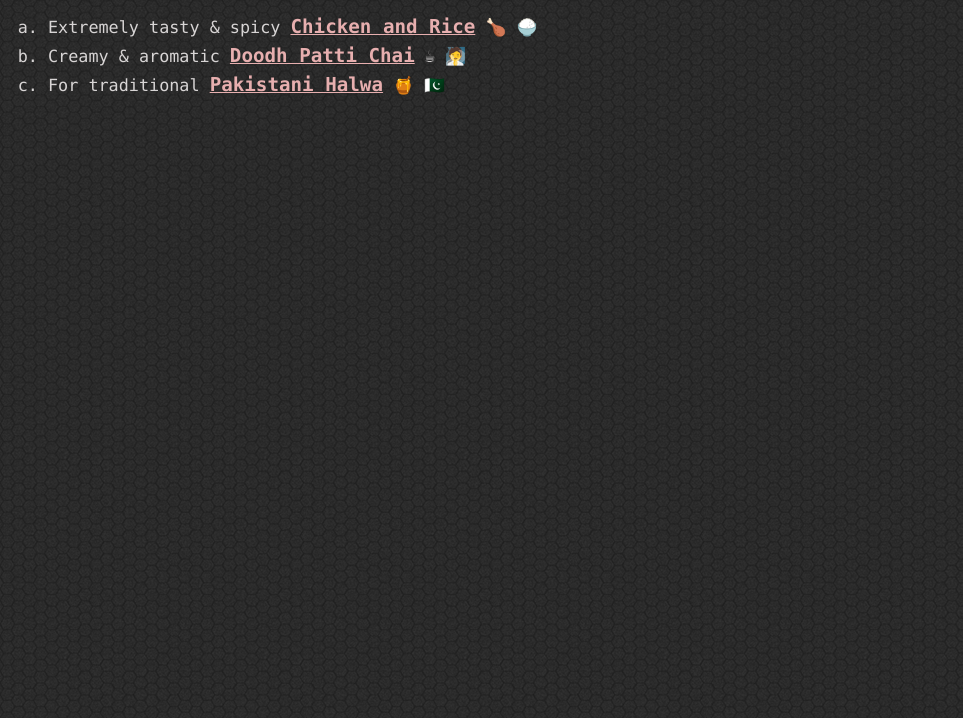
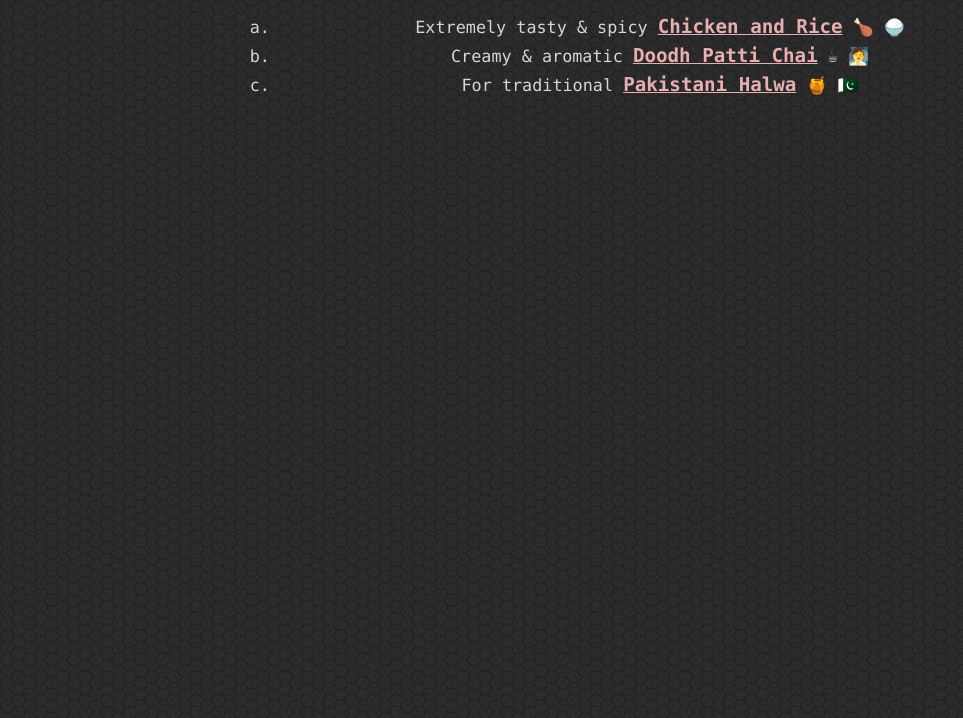
Before and after one commit to HassaanChug/hassaan-recipes, a plain HTML site: page index.html in a window 1280 px wide. Shown: the part 82-800 px from the top of the page, without its empty margins (0-963 px from the left). Drawn offline with Linux system fonts and the light colour scheme.

Commit message:
feat(body): center content for readability

```diff
--- a/css/style.css
+++ b/css/style.css
@@ -5,6 +5,9 @@ body {
 	font-family: 'Lucida Console','Lucida Sans Typewriter','monaco','Bitstream Vera Sans Mono','monospace';
     background-image: url('../img/dark-honeycomb.png');
     color:#d8d5d5;
+    width: 800px;
+    margin: 0 auto;
+    text-align: center;
 }
 
 a {
```
